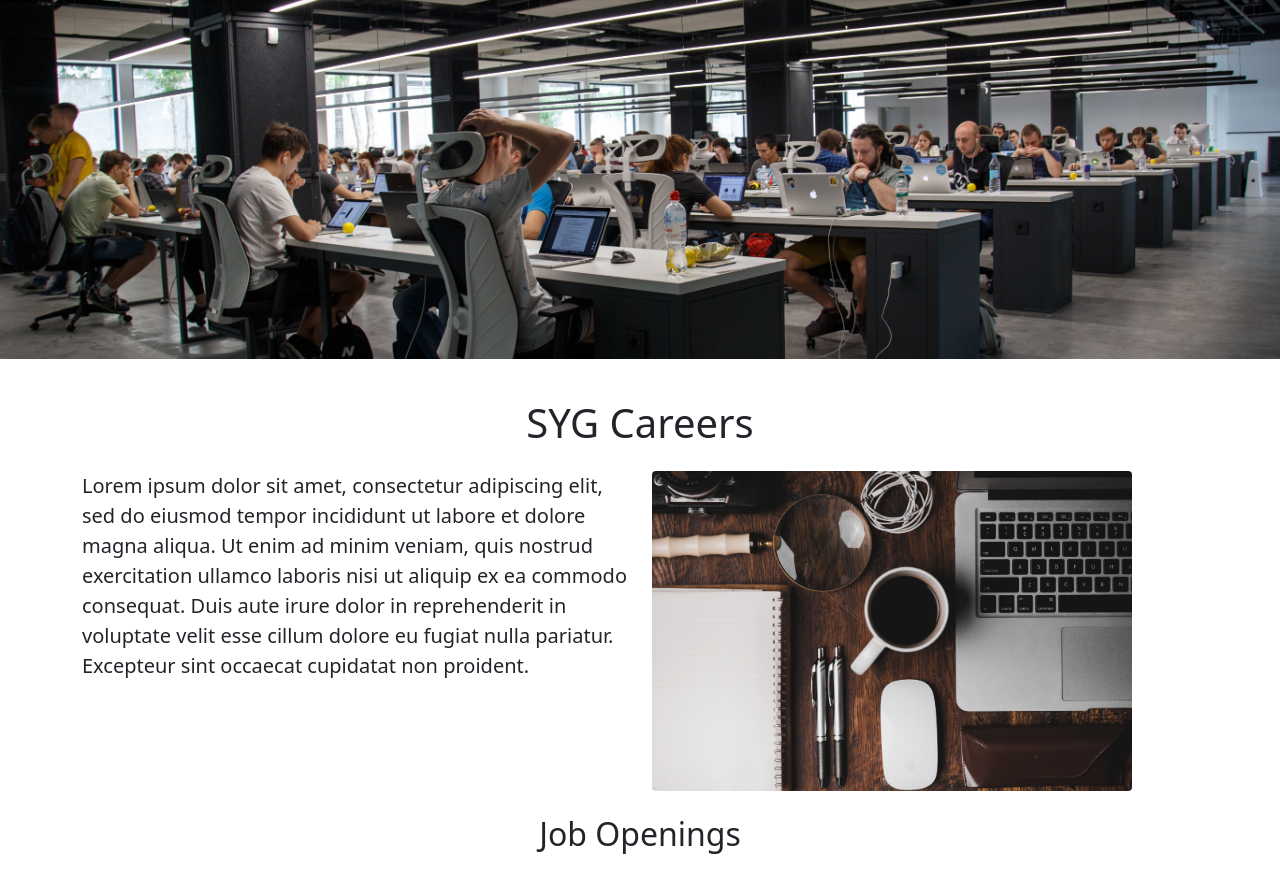
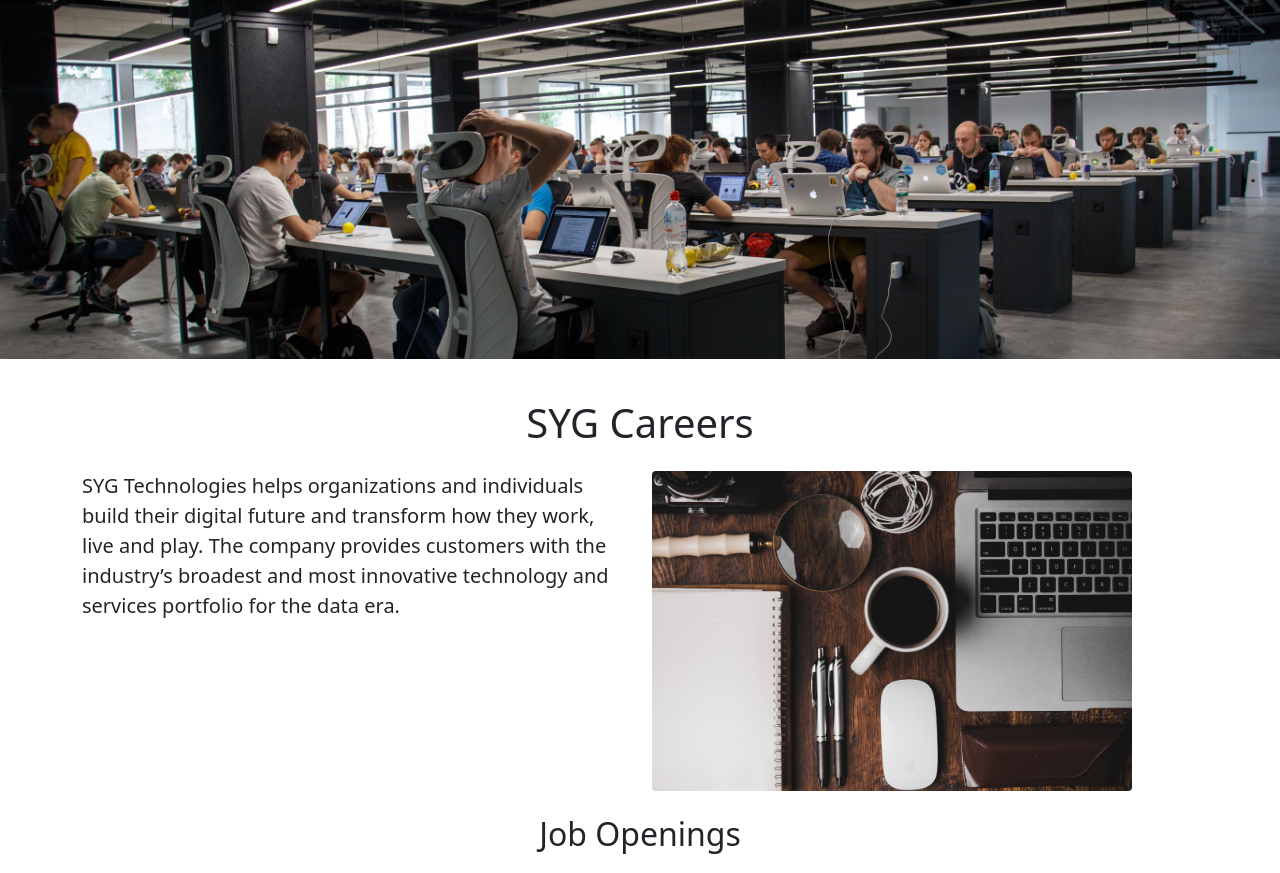
Before and after one commit to storyG/careers-website, a Flask app: page / in a window 1280 px wide. Shown: the part 57-930 px from the top of the page. Run offline with Flask 3, Linux system fonts and the light colour scheme.

Commit message:
Update about

```diff
--- a/templates/home.html
+++ b/templates/home.html
@@ -22,7 +22,7 @@
       <div class="row" style="margin-bottom: 16px">
         <div class="col-md-6">
         <p class="lead">
-          Lorem ipsum dolor sit amet, consectetur adipiscing elit, sed do eiusmod tempor incididunt ut labore et dolore magna aliqua. Ut enim ad minim veniam, quis nostrud exercitation ullamco laboris nisi ut aliquip ex ea commodo consequat. Duis aute irure dolor in reprehenderit in voluptate velit esse cillum dolore eu fugiat nulla pariatur. Excepteur sint occaecat cupidatat non proident.
+          SYG Technologies helps organizations and individuals build their digital future and transform how they work, live and play. The company provides customers with the industry’s broadest and most innovative technology and services portfolio for the data era.
         </p>
         </div>
         <div class="d-none d-md-block col-md-6">
```
